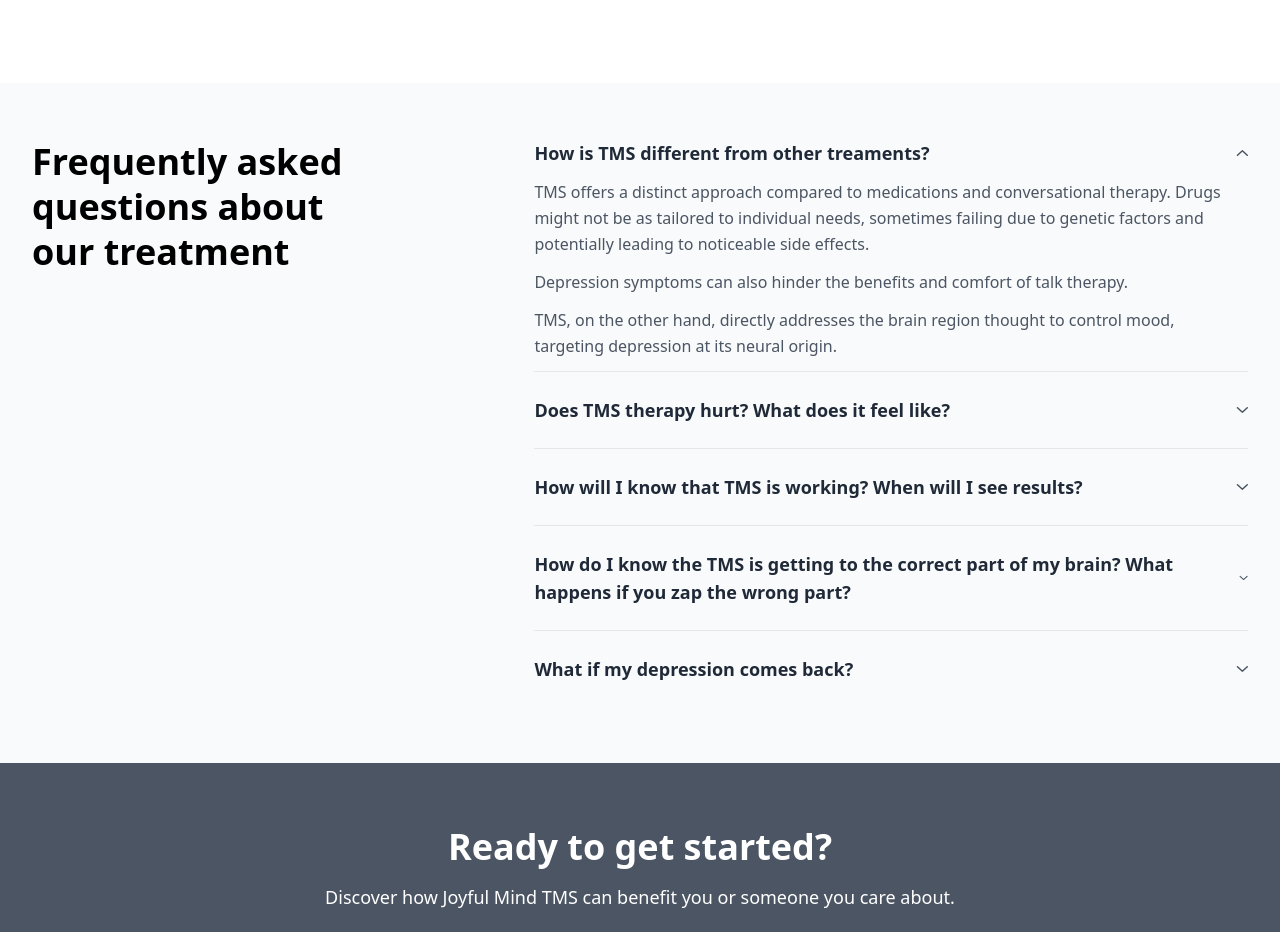
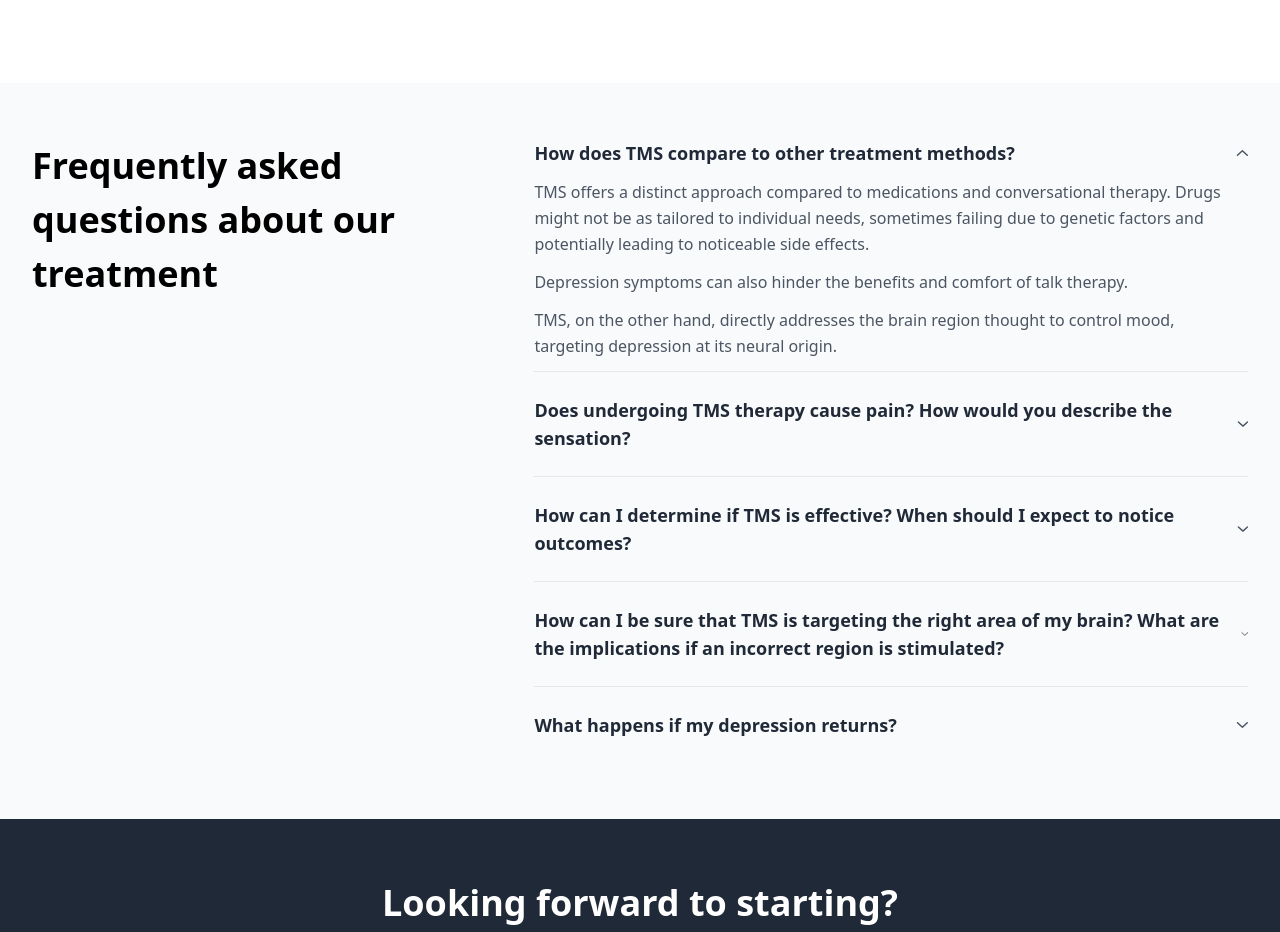
Before and after one commit to joshua-cano/joyfulmind, an Astro site: page / in a window 1280 px wide. Shown: the part 3400-4332 px from the top of the page. Built offline with nearby package versions, Linux system fonts and the light colour scheme; Astro itself is replaced by a stand-in of ours.

Commit message:
Updated faq and get started text

```diff
--- a/src/components/Faq.astro
+++ b/src/components/Faq.astro
@@ -4,8 +4,8 @@
     <!-- Grid -->
     <div class="grid gap-10 md:grid-cols-5">
       <div class="md:col-span-2">
-        <div class="sm:max-w-xs">
-          <h2 class="text-center text-2xl font-bold sm:text-left md:text-4xl md:leading-tight">Frequently asked<br />questions about our treatment</h2>
+        <div class="sm:max-w-sm">
+          <h2 class="text-center text-2xl font-bold sm:text-left md:text-4xl md:leading-normal">Frequently asked<br />questions about our treatment</h2>
         </div>
       </div>
       <!-- End Col -->
@@ -18,7 +18,7 @@
               class="hs-accordion-toggle group inline-flex w-full items-center justify-between gap-x-3 pb-3 text-left font-semibold text-gray-800 transition hover:text-gray-500 md:text-lg"
               aria-controls="hs-basic-with-title-and-arrow-stretched-collapse-one"
             >
-              How is TMS different from other treaments?
+              How does TMS compare to other treatment methods?
               <svg
                 class="block h-3 w-3 text-gray-600 group-hover:text-gray-500 hs-accordion-active:hidden"
                 width="16"
@@ -69,7 +69,7 @@
               class="hs-accordion-toggle group inline-flex w-full items-center justify-between gap-x-3 pb-3 text-left font-semibold text-gray-800 transition hover:text-gray-500 md:text-lg"
               aria-controls="hs-basic-with-title-and-arrow-stretched-collapse-two"
             >
-              Does TMS therapy hurt? What does it feel like?
+              Does undergoing TMS therapy cause pain? How would you describe the sensation?
               <svg
                 class="block h-3 w-3 text-gray-600 group-hover:text-gray-500 hs-accordion-active:hidden"
                 width="16"
@@ -117,7 +117,7 @@
               class="hs-accordion-toggle group inline-flex w-full items-center justify-between gap-x-3 pb-3 text-left font-semibold text-gray-800 transition hover:text-gray-500 md:text-lg"
               aria-controls="hs-basic-with-title-and-arrow-stretched-collapse-three"
             >
-              How will I know that TMS is working? When will I see results?
+              How can I determine if TMS is effective? When should I expect to notice outcomes?
               <svg
                 class="block h-3 w-3 text-gray-600 group-hover:text-gray-500 hs-accordion-active:hidden"
                 width="16"
@@ -166,7 +166,7 @@
               class="hs-accordion-toggle group inline-flex w-full items-center justify-between gap-x-3 pb-3 text-left font-semibold text-gray-800 transition hover:text-gray-500 md:text-lg"
               aria-controls="hs-basic-with-title-and-arrow-stretched-collapse-four"
             >
-              How do I know the TMS is getting to the correct part of my brain? What happens if you zap the wrong part?
+              How can I be sure that TMS is targeting the right area of my brain? What are the implications if an incorrect region is stimulated?
               <svg
                 class="block h-3 w-3 text-gray-600 group-hover:text-gray-500 hs-accordion-active:hidden"
                 width="16"
@@ -216,7 +216,7 @@
               class="hs-accordion-toggle group inline-flex w-full items-center justify-between gap-x-3 pb-3 text-left font-semibold text-gray-800 transition hover:text-gray-500 md:text-lg"
               aria-controls="hs-basic-with-title-and-arrow-stretched-collapse-six"
             >
-              What if my depression comes back?
+              What happens if my depression returns?
               <svg
                 class="block h-3 w-3 text-gray-600 group-hover:text-gray-500 hs-accordion-active:hidden"
                 width="16"
@@ -252,9 +252,8 @@
               aria-labelledby="hs-basic-with-title-and-arrow-stretched-heading-six"
             >
               <p class="text-gray-600">
-                As Dr. Gadalla Makar, our Chief Medical Officer, likes to say: “We’ll leave the porch light on.” Once you’ve finished treatment with us, we
-                encourage you to check in with yourself and with your medical provider to keep an eye on your mental health. If you do need another round of TMS
-                therapy, we’re here to help. Just reach back out to us.
+                After completing your treatment, it's essential to continually assess your well-being and consult with your healthcare provider regarding your
+                mental health. Should you require further TMS therapy, know that we are here for you. Don't hesitate to reconnect with us.
               </p>
             </div>
           </div>
--- a/src/components/GetStarted.astro
+++ b/src/components/GetStarted.astro
@@ -1,5 +1,5 @@
-<div class="relative mx-auto bg-gray-600 px-6 py-10 text-center text-white lg:py-16">
-  <h2 class="text-3xl font-semibold sm:text-4xl">Ready to get started?</h2>
+<div class="relative mx-auto bg-gray-800 px-6 py-10 text-center text-white lg:py-16">
+  <h2 class="text-3xl font-semibold sm:text-4xl">Looking forward to starting?</h2>
   <p class="mt-4 text-lg">Discover how Joyful Mind TMS can benefit you or someone you care about.</p>
   <a
     class="mt-6 inline-flex items-center justify-center gap-x-3 rounded-full border-2 border-white px-6 py-2 text-center text-base font-medium text-white transition hover:bg-white hover:text-black focus:outline-none focus:ring-2 focus:ring-white focus:ring-offset-2 focus:ring-offset-white lg:text-lg"
```
